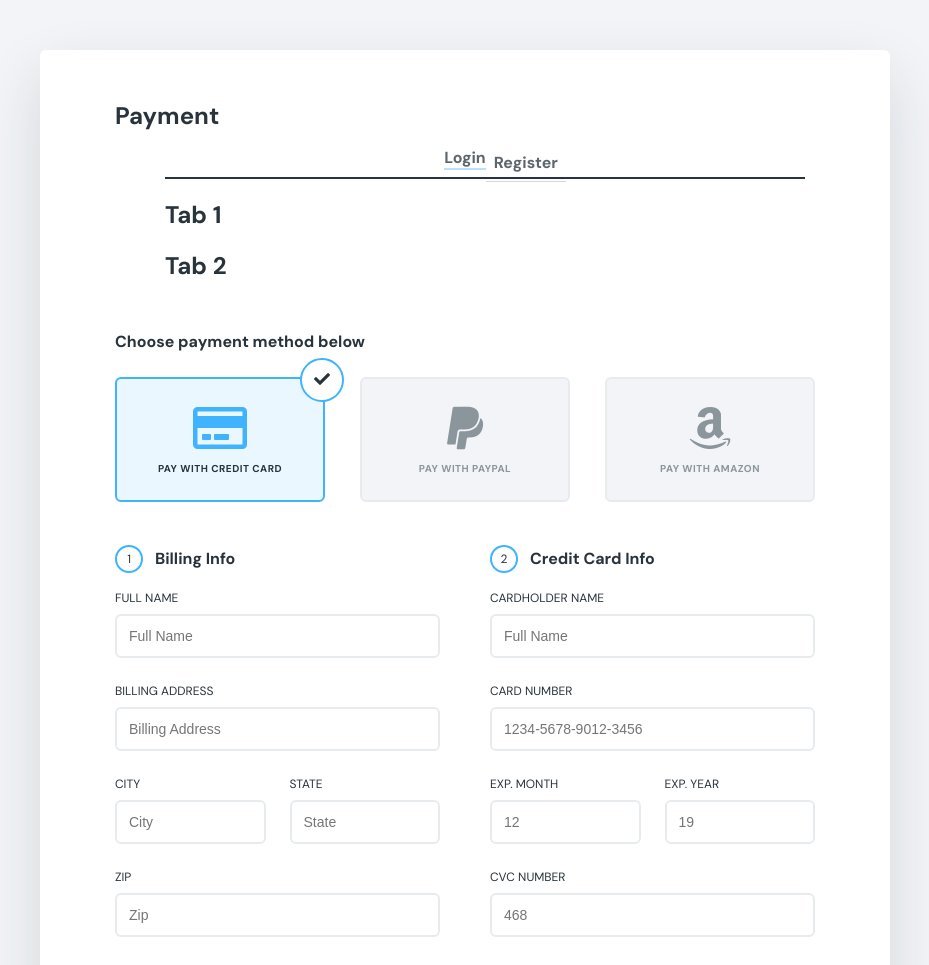
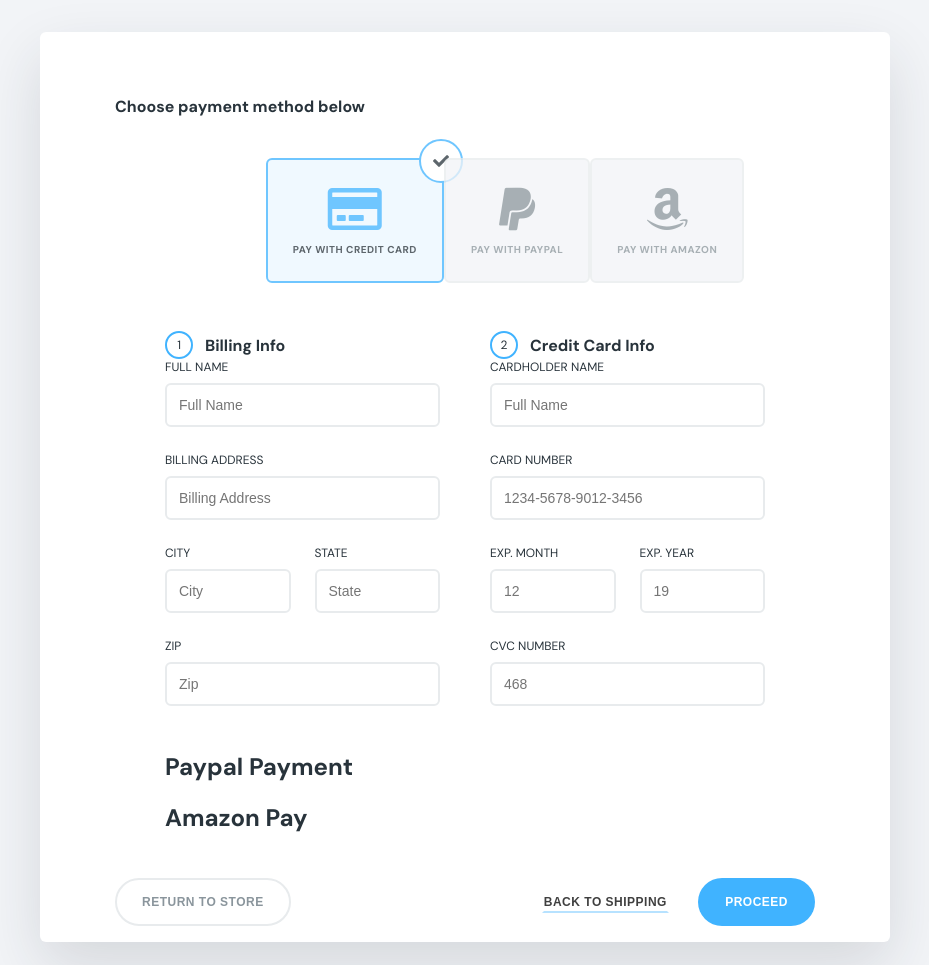
Before and after one commit to deepukumargupta/pay-, a plain HTML site: page index.html in a window 1280 px wide. Shown: the top 965 px of the page, without its empty margins (175-1104 px from the left). Drawn offline with nearby package versions, Linux system fonts and the light colour scheme.

Commit message:
Design improvement

```diff
--- a/index.html
+++ b/index.html
@@ -1,8 +1,10 @@
 <html>
+
 <head>
   <meta name="viewport" content="width=device-width, initial-scale=1">
   <link href="https://fonts.googleapis.com/css?family=DM+Sans:400,500,700&display=swap" rel="stylesheet" />
- <link rel='stylesheet' href="https://cdnjs.cloudflare.com/ajax/libs/font-awesome/5.11.2/css/all.min.css" type='text/css' media='all' />
+  <link rel='stylesheet' href="https://cdnjs.cloudflare.com/ajax/libs/font-awesome/5.11.2/css/all.min.css"
+    type='text/css' media='all' />
   <style>
     body {
       background: #f2f4f7;
@@ -11,32 +13,39 @@
       font-size: 1em;
       padding: 0px 25px;
     }
+
     body a {
       color: #28333b;
       text-decoration: none;
-  border-bottom: 2px solid rgba(64,179,255,0.5);
+      border-bottom: 2px solid rgba(64, 179, 255, 0.5);
       opacity: 0.75;
       transition: all 0.5s ease;
     }
+
     body a:hover {
       border-bottom: 2px solid #40b3ff;
       opacity: 1;
     }
+
     .field {
       margin-bottom: 25px;
     }
+
     .field.full {
       width: 100%;
     }
+
     .field.half {
       width: calc(50% - 12px);
     }
+
     .field label {
       display: block;
       text-transform: uppercase;
       font-size: 12px;
       margin-bottom: 8px;
     }
+
     .field input {
       padding: 12px;
       border-radius: 6px;
@@ -46,48 +55,60 @@ body a:hover {
       width: 100%;
       box-sizing: border-box;
     }
+
     .field input:placeholder {
       color: #e8ebed !important;
     }
+
     .flex {
       display: flex;
       flex-direction: row wrap;
       align-items: center;
     }
+
     .flex.justify-space-between {
       justify-content: space-between;
     }
+
     .card {
-  padding: 50px;
-  margin: 50px auto;
+    padding: 1rem;
+    margin: 2rem auto;
     max-width: 850px;
     background: #fff;
     border-radius: 6px;
     box-sizing: border-box;
-  box-shadow: 0px 24px 60px -1px rgba(37,44,54,0.14);
+    box-shadow: 0px 24px 60px -1px rgb(37 44 54 / 14%);
 }
-.card .container {
+
+    .card .container1 {
       max-width: 700px;
       margin: 0 auto;
     }
+
     .card .card-title {
       margin-bottom: 50px;
     }
+
     .card .card-title h2 {
       margin: 0;
     }
+
     .card .card-body .payment-type,
     .card .card-body .payment-info {
-  margin-bottom: 25px;
+      margin-top: 3rem;
+      margin-bottom: 1rem;
     }
+
     .card .card-body .payment-type h4 {
       margin: 0;
     }
+
     .card .card-body .payment-type .types {
       margin: 25px 0;
     }
+
     .card .card-body .payment-type .types .type {
-  width: 30%;
+      width: 100%;
       position: relative;
       background: #f2f4f7;
       border: 2px solid #e8ebed;
@@ -98,23 +119,29 @@ body a:hover {
       text-align: center;
       transition: all 0.5s ease;
     }
+
     .card .card-body .payment-type .types .type:hover {
       border-color: #28333b;
     }
+
     .card .card-body .payment-type .types .type:hover .logo,
     .card .card-body .payment-type .types .type:hover p {
       color: #28333b;
     }
+
     .card .card-body .payment-type .types .type.selected {
       border-color: #40b3ff;
-  background: rgba(64,179,255,0.1);
+      background: rgba(64, 179, 255, 0.1);
     }
+
     .card .card-body .payment-type .types .type.selected .logo {
       color: #40b3ff;
     }
+
     .card .card-body .payment-type .types .type.selected p {
       color: #28333b;
     }
+
     .card .card-body .payment-type .types .type.selected::after {
       content: '\f00c';
       font-family: 'Font Awesome 5 Free';
@@ -131,14 +158,17 @@ body a:hover {
       align-items: center;
       justify-content: center;
     }
+
     .card .card-body .payment-type .types .type .logo,
     .card .card-body .payment-type .types .type p {
       transition: all 0.5s ease;
     }
+
     .card .card-body .payment-type .types .type .logo {
       font-size: 48px;
       color: #8a959c;
     }
+
     .card .card-body .payment-type .types .type p {
       margin-bottom: 0;
       font-size: 10px;
@@ -147,14 +177,17 @@ body a:hover {
       letter-spacing: 0.5px;
       color: #8a959c;
     }
+
     .card .card-body .payment-info .column {
       width: calc(50% - 25px);
     }
+
     .card .card-body .payment-info .title {
       display: flex;
       flex-direction: row;
       align-items: center;
     }
+
     .card .card-body .payment-info .title .num {
       height: 24px;
       width: 24px;
@@ -167,11 +200,13 @@ body a:hover {
       margin-right: 12px;
       font-size: 12px;
     }
+
     footer {
       margin: 50px auto;
       max-width: 850px;
       text-align: center;
     }
+
     .button {
       text-transform: uppercase;
       font-weight: 600;
@@ -184,33 +219,40 @@ footer {
       background: transparent;
       border: 2px solid transparent;
     }
+
     .button.button-link {
       padding: 0 0 2px;
       margin: 0 25px;
-  border-bottom: 2px solid rgba(64,179,255,0.5);
+      border-bottom: 2px solid rgba(64, 179, 255, 0.5);
       border-radius: 0;
       opacity: 0.75;
     }
+
     .button.button-link:hover {
       border-bottom: 2px solid #40b3ff;
       opacity: 1;
     }
+
     .button.button-primary {
       background: #40b3ff;
       color: #fff;
     }
+
     .button.button-primary:hover {
       background: #218fd9;
     }
+
     .button.button-secondary {
       background: transparent;
       border-color: #e8ebed;
       color: #8a959c;
     }
+
     .button.button-secondary:hover {
       border-color: #28333b;
       color: #28333b;
     }
+
     /* Tabs */
     .wrapper-logs {
     margin: auto;
@@ -223,9 +265,8 @@ footer {
         justify-content: center;
         display: flex;
         width: 100%;
-        height: 30px;
-        margin-bottom: var(--rem3);
-        border-bottom: 2px double;
+        /* margin-bottom: var(--rem3);
+        border-bottom: 2px double; */
       }
       .wrapper-logs a {
         cursor: pointer;
@@ -251,6 +292,7 @@ footer {
         display: block;
         background: var(--bg);
         text-decoration: none;
+        border-bottom: unset;
       }
 
       .wrapper-logs #tabs li a.inactive {
@@ -261,7 +303,7 @@ footer {
         color: var(--balloon-color);
         background: var(--color-white);
         outline: none;
-        border-bottom: solid 1px #ccc;
+        border-bottom: unset;
       }
 
       .wrapper-logs #tabs li a:hover,
@@ -269,32 +311,21 @@ footer {
         color: var(--balloon-color);
         outline: none;
       }
-
   </style>
 </head>
+
 <body>
   <article class="card">
-	<div class="container">
-		<div class="card-title">
-			<h2>Payment</h2>
-
-			<div class="wrapper-logs">
-      <ul id="tabs">
-        <li><a id="tab1">Login</a></li>
-        <li><a id="tab2" class="inactive">Register</a></li>
-      </ul>
-      <div class="container" id="tab1C" style="max-width: 100%; padding: 0px;">
-	      <h1>Tab 1</h1>
-      </div>
-      <div class="container" id="tab2C" style="max-width: 100%; padding: 0px;">
-	      <h1>Tab 2</h1>
-      </div>
-    </div>
-		</div>
+    <div class="container1">
+      <!-- <div class="card-title">
+      </div> -->
       <div class="card-body">
         <div class="payment-type">
           <h4>Choose payment method below</h4>
           <div class="types flex justify-space-between">
+            <div class="wrapper-logs">
+              <ul id="tabs">
+                <li><a id="tab1">
                     <div class="type selected">
                       <div class="logo">
                         <i class="far fa-credit-card"></i>
@@ -303,6 +334,9 @@ footer {
                         <p>Pay with Credit Card</p>
                       </div>
                     </div>
+                  </a>
+                </li>
+                <li><a id="tab2">
                     <div class="type">
                       <div class="logo">
                         <i class="fab fa-paypal"></i>
@@ -311,6 +345,8 @@ footer {
                         <p>Pay with PayPal</p>
                       </div>
                     </div>
+                  </a></li>
+                <li><a id="tab3" >
                     <div class="type">
                       <div class="logo">
                         <i class="fab fa-amazon"></i>
@@ -319,8 +355,10 @@ footer {
                         <p>Pay with Amazon</p>
                       </div>
                     </div>
-				</div>
-			</div>
+                  </a></li>
+              </ul>
+
+                <div class="container" id="tab1C" style="max-width: 100%; padding: 0px;">
                   <div class="payment-info flex justify-space-between">
                     <div class="column billing">
                       <div class="title">
@@ -380,6 +418,17 @@ footer {
                     </div>
                   </div>
                 </div>
+                <div class="container" id="tab2C" style="max-width: 100%; padding: 0px;">
+                  <h1>Paypal Payment</h1>
+                </div>
+                <div class="container" id="tab3C" style="max-width: 100%; padding: 0px;">
+                  <h1>Amazon Pay</h1>
+                </div>
+
+            </div>
+          </div>
+        </div>
+      </div>
       <div class="card-actions flex justify-space-between">
         <div class="flex-start">
           <button class="button button-secondary">Return to Store</button>
```
Lines whose indentation alone changed are shown as unchanged.
